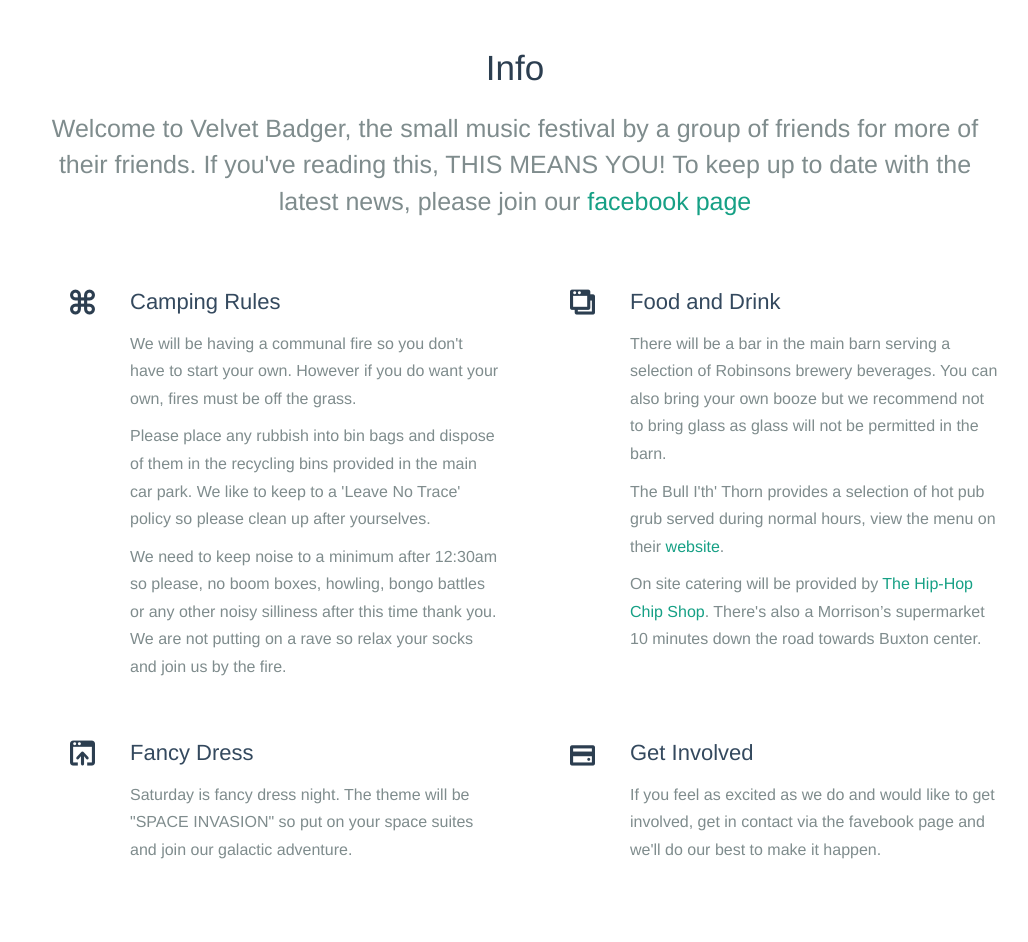
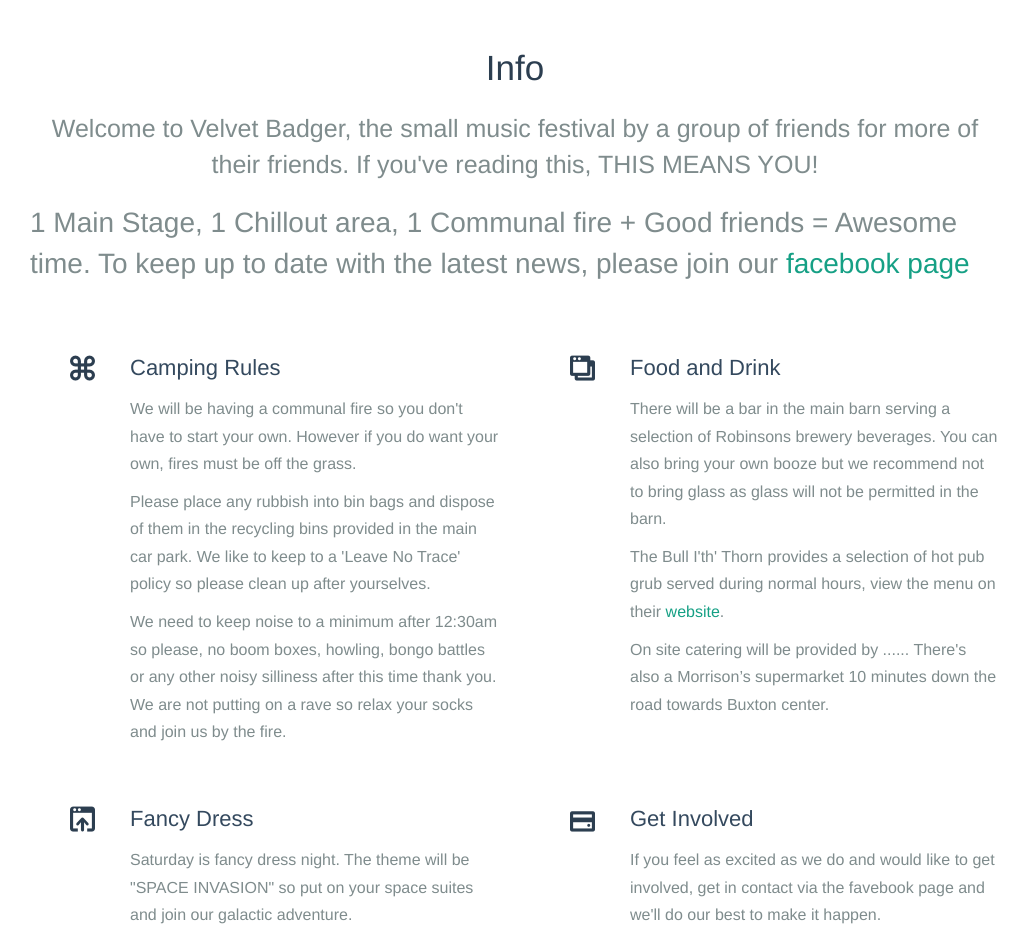
Before and after one commit to vonkanehoffen/velvetbadger, a plain HTML site: page index.html in a window 1280 px wide. Shown: the part 4449-5391 px from the top of the page, without its empty margins (125-1153 px from the left). Drawn offline with Linux system fonts and the light colour scheme.

Commit message:
info page changed

```diff
--- a/index.html
+++ b/index.html
@@ -274,7 +274,8 @@
                     <div class="row">
                         <div class="span10 offset1">
                             <h3>Info</h3>
-                            <p class="lead">Welcome to Velvet Badger, the small music festival by a group of friends for more of their friends. If you've reading this, THIS MEANS YOU! To keep up to date with the latest news, please join our <a href="https://www.facebook.com/velvetbadger" target="_blank">facebook page</a></p>
+                            <p class="lead">Welcome to Velvet Badger, the small music festival by a group of friends for more of their friends. If you've reading this, THIS MEANS YOU!
+                            <p class="lead">1 Main Stage, 1 Chillout area, 1 Communal fire + Good friends = Awesome time. To keep up to date with the latest news, please join our <a href="https://www.facebook.com/velvetbadger" target="_blank">facebook page</a></p>
 
                         </div>
                      </div>
@@ -303,7 +304,7 @@
                                 The Bull I'th' Thorn provides a selection of hot pub grub served during normal hours, view the menu on their <a href="http://www.bulliththorn.com" target="_blank" >website</a>.
                             </p>
                             <p>
-                                On site catering will be provided by <a href="https://www.facebook.com/thehiphopchipshop" target="_blank" >The Hip-Hop Chip Shop</a>. There's also a Morrison’s supermarket 10 minutes down the road towards Buxton center.
+                                On site catering will be provided by .....<!--<a href="https://www.facebook.com/thehiphopchipshop" target="_blank" >The Hip-Hop Chip Shop--></a>. There's also a Morrison’s supermarket 10 minutes down the road towards Buxton center.
                             </p>
                         </div>
                     </div>
```
